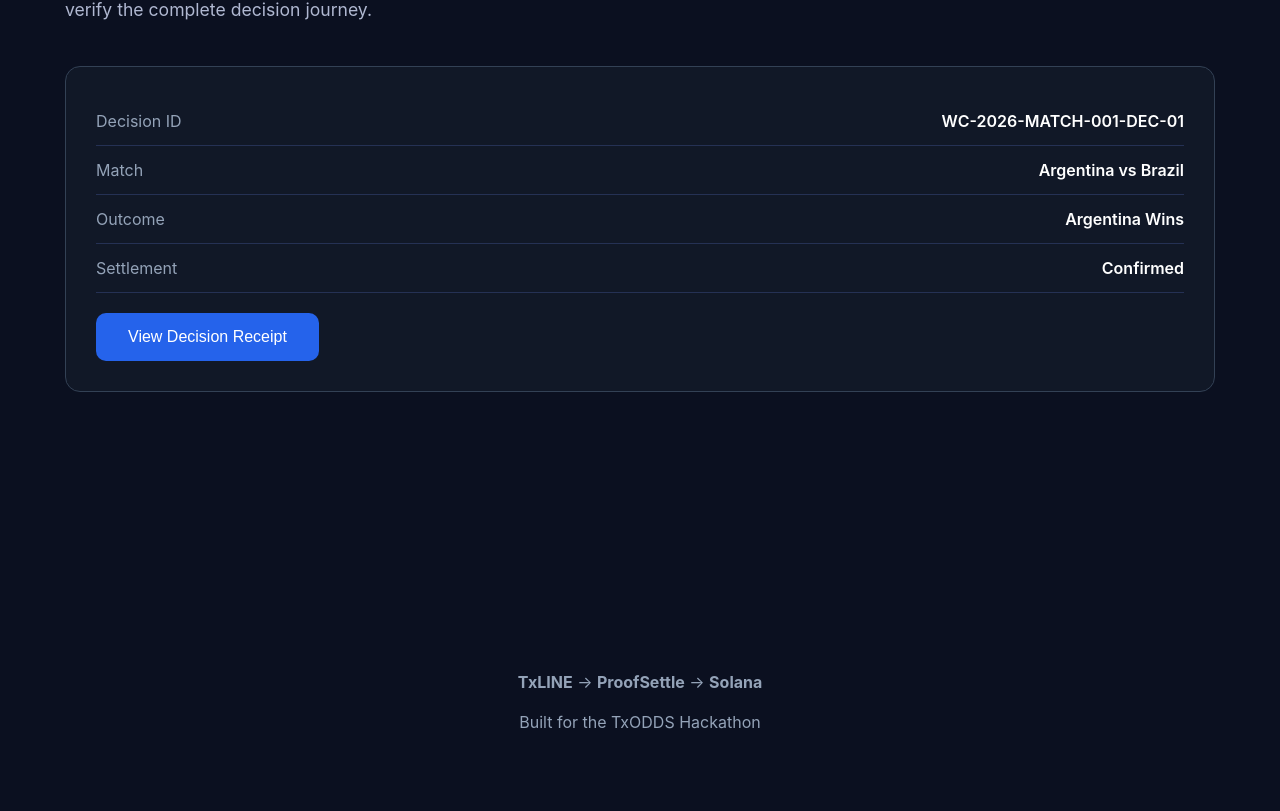
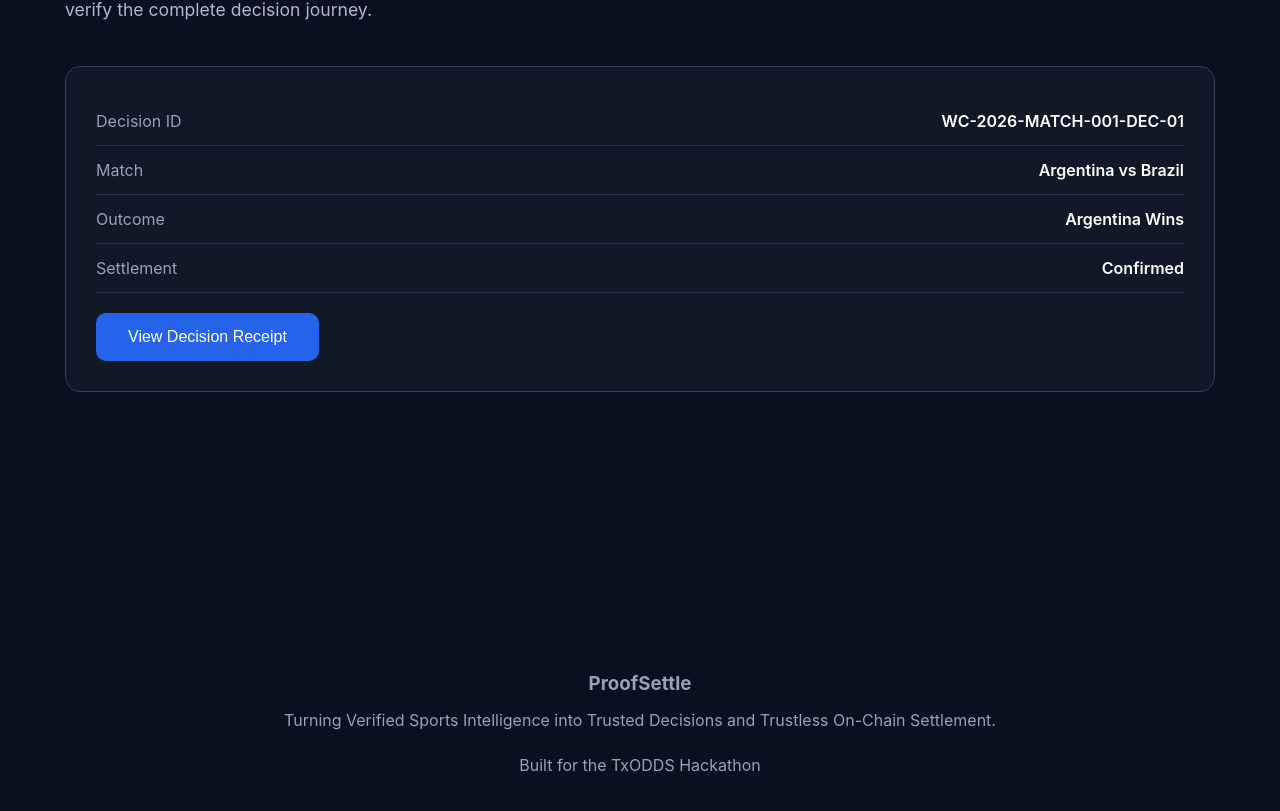
Before and after one commit to ramanarolla1-source/proofsettle-demo, a Next.js app: page / in a window 1280 px wide. Shown: the part 3445-4256 px from the top of the page. Built offline with nearby package versions, Linux system fonts and the light colour scheme.

Commit message:
Update Footer.tsx

```diff
--- a/app/components/Footer.tsx
+++ b/app/components/Footer.tsx
@@ -2,14 +2,18 @@
   return (
     <footer>
       <div className="container">
-        <p>
-          <strong>TxLINE</strong> → <strong>ProofSettle</strong> →{" "}
-          <strong>Solana</strong>
+
+        <h3>ProofSettle</h3>
+
+        <p style={{ marginTop: "15px" }}>
+          Turning Verified Sports Intelligence into Trusted Decisions and
+          Trustless On-Chain Settlement.
         </p>
 
-        <br />
+        <p style={{ marginTop: "25px", color: "#94a3b8" }}>
+          Built for the TxODDS Hackathon
+        </p>
 
-        <p>Built for the TxODDS Hackathon</p>
       </div>
     </footer>
   );
```
